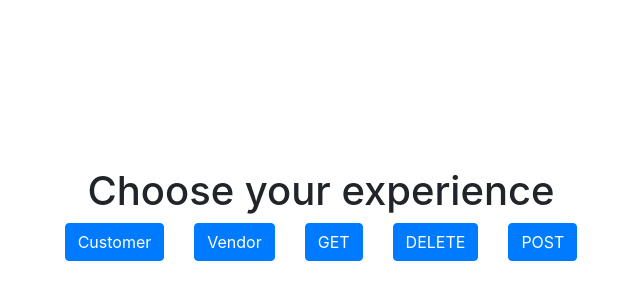
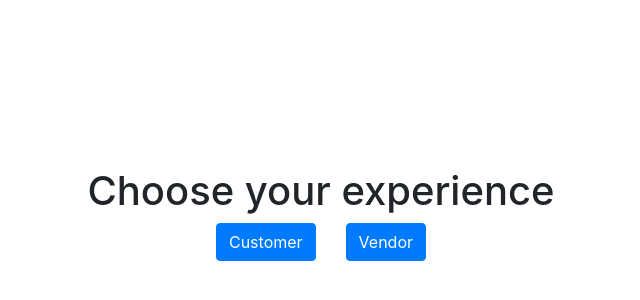
Before and after one commit to julioahurtado/Truck-d, a React (Create React App) app in the folder UI-Files/: page / in a window 1280 px wide. Shown: the part 186-486 px from the top of the page, without its empty margins (319-959 px from the left). Built offline with nearby package versions, Linux system fonts and the light colour scheme.

Commit message:
remove testing for merge

```diff
--- a/UI-Files/src/modules/LandingPage/pages/LandingPage.tsx
+++ b/UI-Files/src/modules/LandingPage/pages/LandingPage.tsx
@@ -7,20 +7,10 @@ import history from '../../History/history'
 import VendorLandingPage from '../../Vendor/pages/VendorLandingPage'
 import CustomerLandingPage from '../../Customer/pages/CustomerLandingPage'
 import './Style.css'
-import {_GET, _POST, _DELETE} from  "../../../REST/restapiutil"
 
 export default class LandingPage extends React.Component<any> {
     render() {
-
-        var test = {
-            "test3": "completed",
-            "hello": "fdsf"
-        }
-        var testJSON = JSON.stringify(test);
-
-
         return (
-            <div>
             <Router history={history}>
                 <Switch>
                     <Route exact={true} path='/'>
@@ -41,15 +31,6 @@ export default class LandingPage extends React.Component<any> {
                                         <Button variant="primary">Vendor</Button>
                                     </Link>
                                 </Col>
-                                    <Col className="test" >
-                                        <Button variant="primary" onClick={() => _GET('http://localhost:5000/'+'test1')}>GET</Button>
-                                    </Col>
-                                    <Col className="test" >
-                                        <Button variant="primary" onClick={() => _DELETE('http://localhost:5000/'+'test2')}>DELETE</Button>
-                                    </Col>
-                                    <Col className="test" >
-                                        <Button variant="primary" onClick={() => _POST('http://localhost:5000/', testJSON)}>POST</Button>
-                                    </Col>
                             </Row>
                         </Container>
                     </Route>
@@ -63,7 +44,6 @@ export default class LandingPage extends React.Component<any> {
                     </Route>
                 </Switch>
             </Router>
-            </div>
         )
     }
 }
```
Lines whose indentation alone changed are shown as unchanged.
